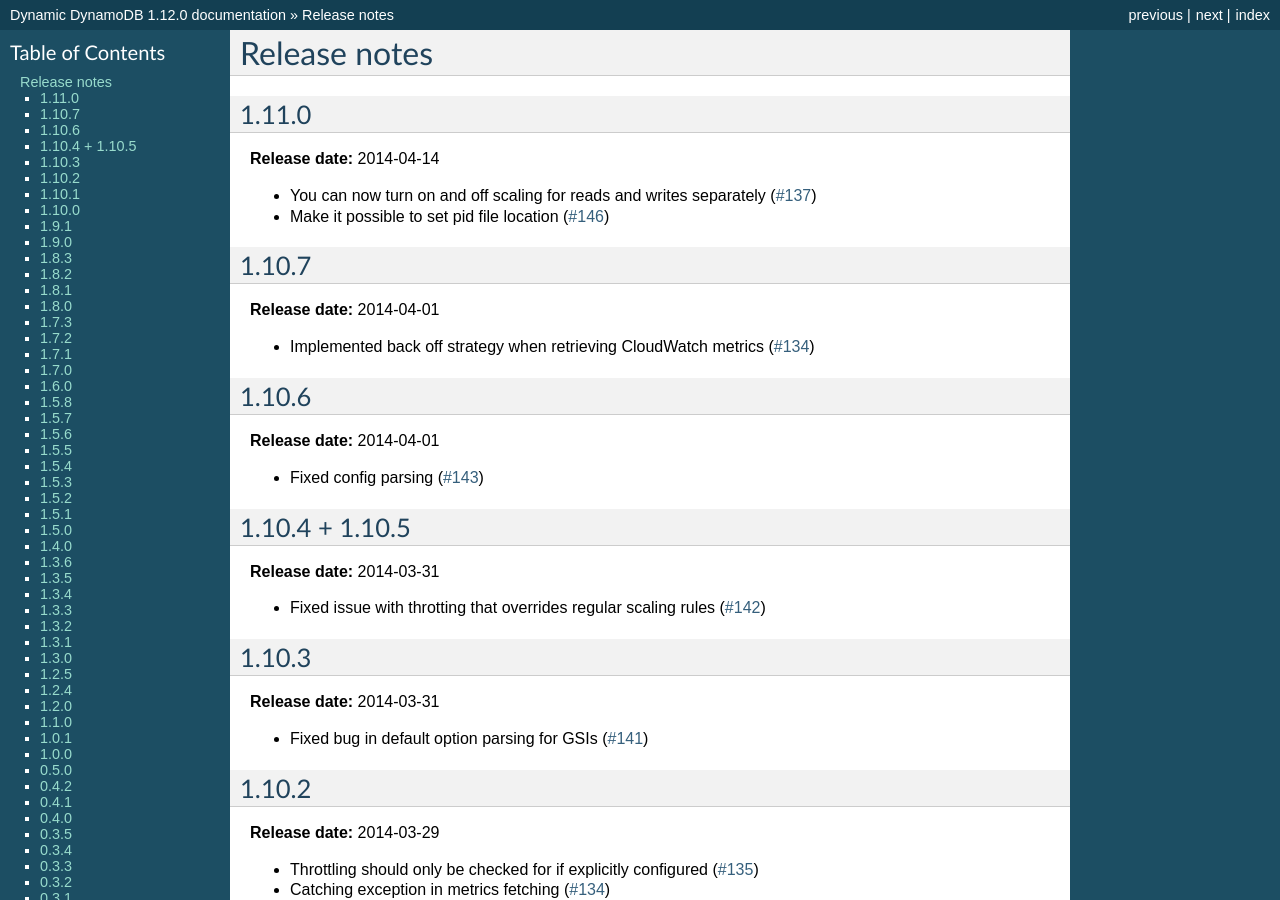
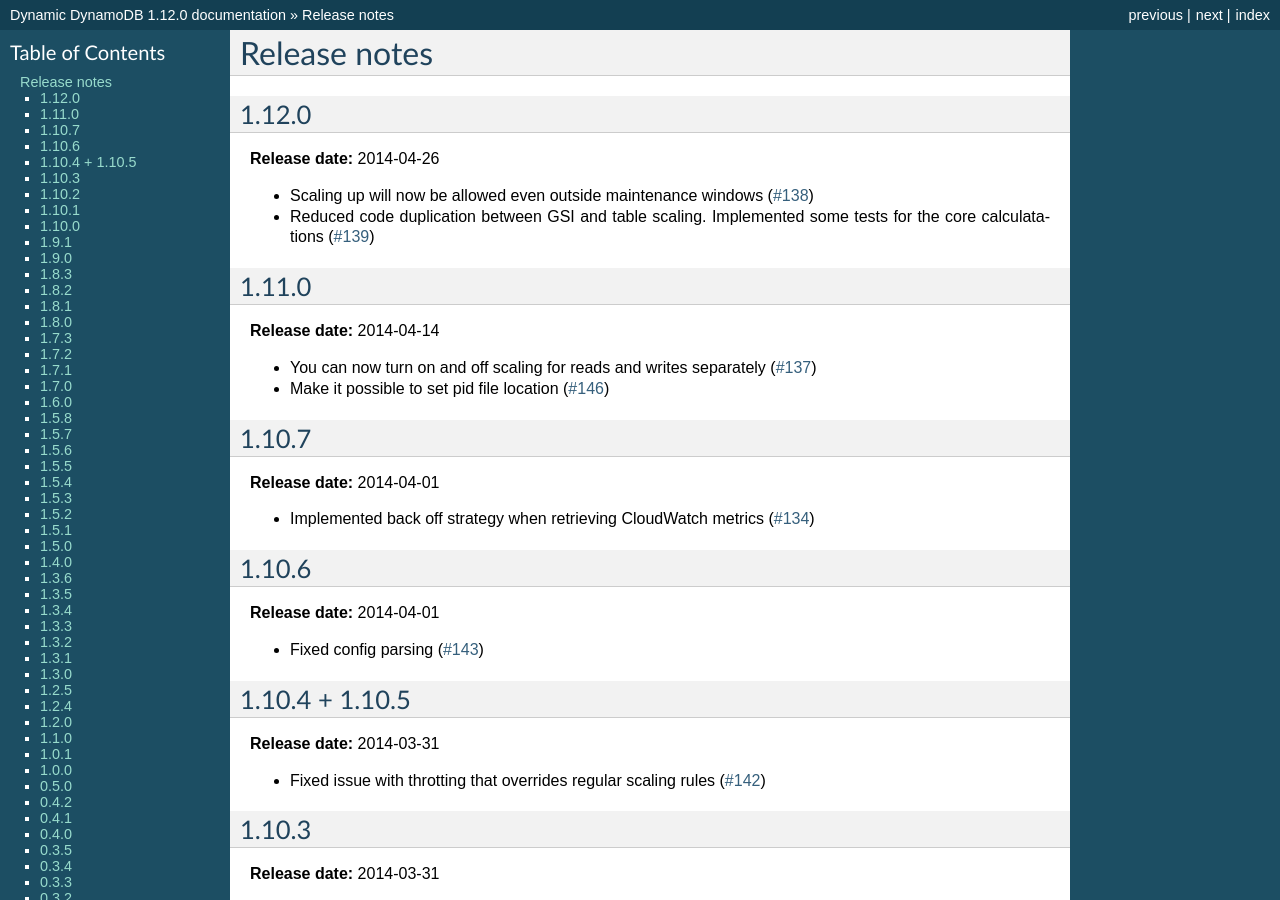
Before and after one commit to sebdah/dynamic-dynamodb, a Sphinx documentation site: the page built from docs/release_notes.rst, in a window 1280 px wide and 900 px high. Built offline with Sphinx 7.4.7, drawn with Linux system fonts in a browser that asks for light colours.

Commit message:
Added #139 and #138 to release notes (1.12.0)

```diff
--- a/docs/release_notes.rst
+++ b/docs/release_notes.rst
@@ -1,5 +1,13 @@
 Release notes
 =============
+
+1.12.0
+------
+
+**Release date:** 2014-04-26
+
+- Scaling up will now be allowed even outside maintenance windows (`#138 <https://github.com/sebdah/dynamic-dynamodb/issues/138>`__)
+- Reduced code duplication between GSI and table scaling. Implemented some tests for the core calculatations (`#139 <https://github.com/sebdah/dynamic-dynamodb/issues/139>`__)
 
 1.11.0
 ------
```
